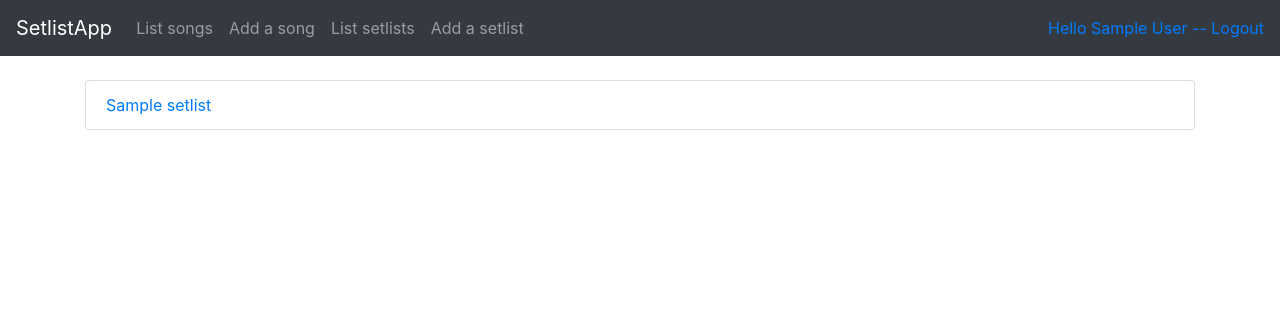
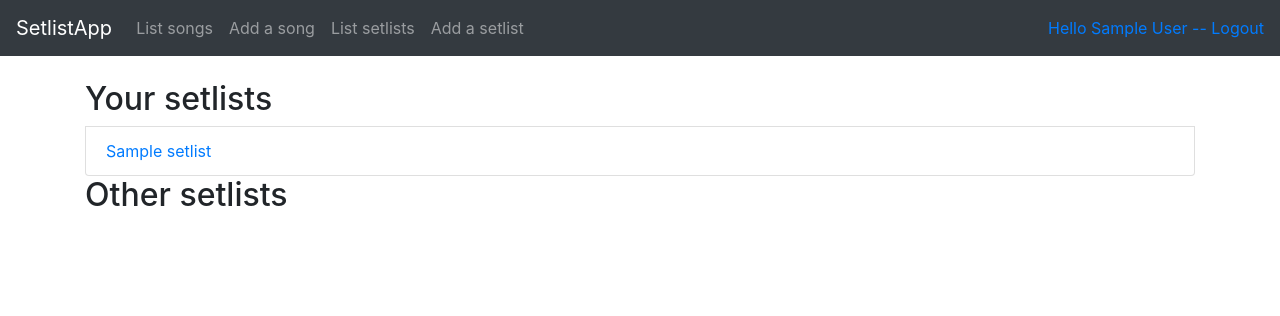
Before and after one commit to Reksa97/Settilista, a Flask app: page /setlists/ in a window 1280 px wide. Shown: the top 316 px of the page. Run offline with Flask 2, Linux system fonts and the light colour scheme; a user stored in the database is signed in; tables that the repository leaves empty hold one stand-in row (values such as "Sample post"); some libraries are stand-ins or nearby versions.

Commit message:
You now know which setlists have been made by you

```diff
--- a/application/setlists/views.py
+++ b/application/setlists/views.py
@@ -9,8 +9,9 @@ from application.setlists.models import Setlist
 from application.setlists.forms import SetlistForm
 
 @app.route("/setlists/", methods=["GET"])
+@login_required
 def setlists_index():
-    return render_template("setlists/list.html", setlists = Setlist.query.all())
+    return render_template("setlists/list.html", userSetlists = Setlist.query.filter_by(account_id = current_user.id).all(), otherSetlists = Setlist.query.filter(Setlist.account_id != current_user.id).all())
 
 @app.route("/setlists/new")
 @login_required
--- a/application/templates/setlists/list.html
+++ b/application/templates/setlists/list.html
@@ -2,8 +2,18 @@
 
 {% block body %}
 <ul class="list-group">
+  <h2>Your setlists</h2>
+  {% for setlist in userSetlists %}
+    <li class="list-group-item">
+      <a href="{{ url_for('setlists_show', setlist_id = setlist.id) }}">{{ setlist.name }}</a>
+    </li>
+  {% endfor %}
 
-  {% for setlist in setlists %}
+</ul>
+
+<ul class="list-group">
+  <h2>Other setlists</h2>
+  {% for setlist in otherSetlists %}
     <li class="list-group-item">
       <a href="{{ url_for('setlists_show', setlist_id = setlist.id) }}">{{ setlist.name }}</a>
     </li>
```
